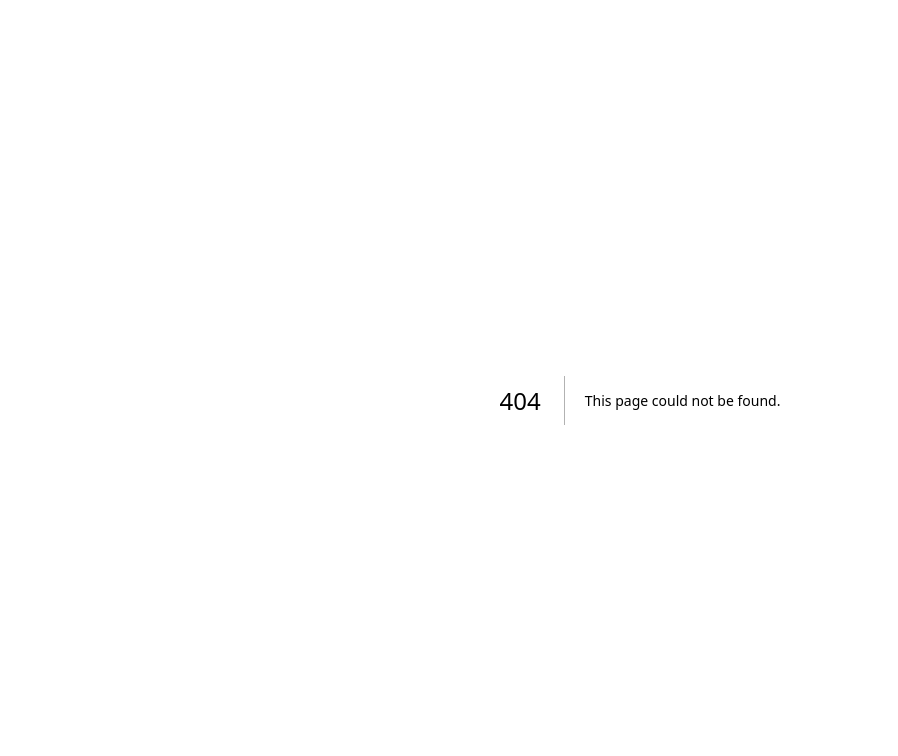
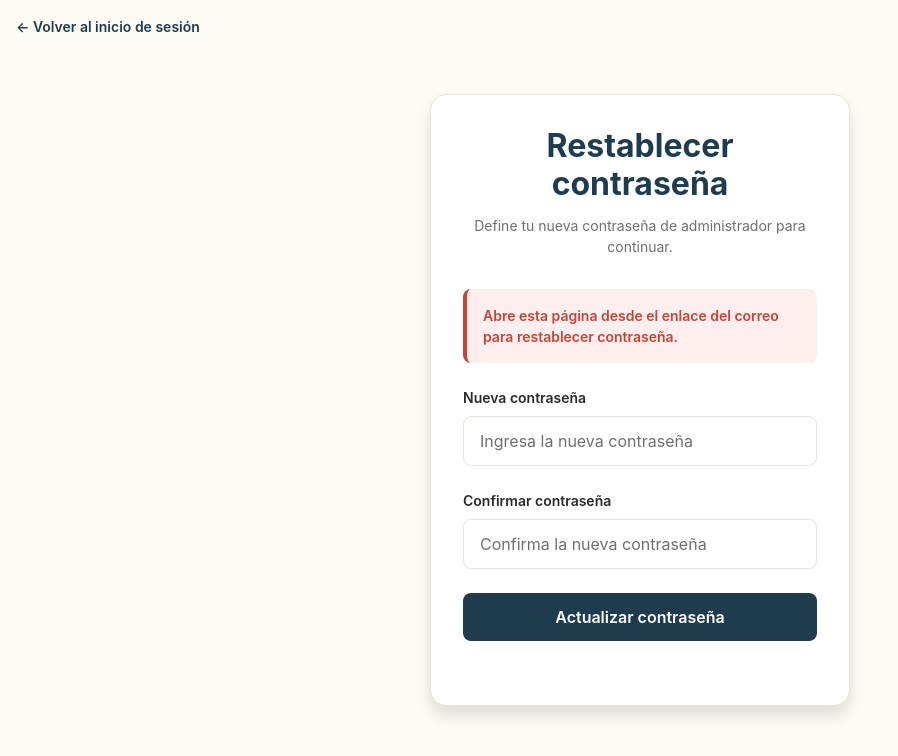
Before and after one commit to Lennon0926/capstone-animal-rescue-platform, a Next.js app in the folder apps/web/: page /admin/reset-password in a window 1280 px wide. Before the commit this address had no page. Shown: the top 756 px of the page, without its empty margins (0-898 px from the left). Built offline with nearby package versions, Linux system fonts and the light colour scheme; no server answers.

Commit message:
feat: implement password reset functionality and enhance user feedback messages

```diff
--- a/apps/web/components/Admin/Login/login.module.css
+++ b/apps/web/components/Admin/Login/login.module.css
@@ -57,6 +57,17 @@
   background-color: #fee;
   border-left: 4px solid var(--color-error);
   color: var(--color-error);
+  padding: var(--space-4);
+  border-radius: var(--radius-md);
+  margin-bottom: var(--space-6);
+  font-size: var(--text-sm);
+  font-weight: var(--font-weight-semibold);
+}
+
+.successMessage {
+  background-color: #e8f7ef;
+  border-left: 4px solid var(--color-secondary);
+  color: #1b7a4b;
   padding: var(--space-4);
   border-radius: var(--radius-md);
   margin-bottom: var(--space-6);
@@ -146,6 +157,27 @@
   opacity: 0.5;
 }
 
+.forgotPasswordButton {
+  align-self: flex-end;
+  margin-top: var(--space-2);
+  background: none;
+  border: none;
+  color: var(--color-primary);
+  font-size: var(--text-sm);
+  font-weight: var(--font-weight-semibold);
+  cursor: pointer;
+  padding: 0;
+}
+
+.forgotPasswordButton:hover:not(:disabled) {
+  text-decoration: underline;
+}
+
+.forgotPasswordButton:disabled {
+  cursor: not-allowed;
+  opacity: 0.6;
+}
+
 .submitButton {
   width: 100%;
   padding: var(--space-3) var(--space-6);
--- a/apps/web/components/Admin/Login/login.tsx
+++ b/apps/web/components/Admin/Login/login.tsx
@@ -10,29 +10,35 @@ export default function LoginPage() {
   const [email, setEmail] = useState('');
   const [password, setPassword] = useState('');
   const [loading, setLoading] = useState(false);
+  const [sendingReset, setSendingReset] = useState(false);
   const [error, setError] = useState<string | null>(null);
+  const [resetMessage, setResetMessage] = useState<string | null>(null);
   const [showPassword, setShowPassword] = useState(false);
 
   const handleEmailLogin = async (e: React.FormEvent) => {
     e.preventDefault();
 
     if (!email || !password) {
+      setResetMessage(null);
       setError('Please enter both email and password');
       return;
     }
 
     if (email.length < 5) {
+      setResetMessage(null);
       setError('Please enter a valid email address');
       return;
     }
 
     if (password.length < 6) {
+      setResetMessage(null);
       setError('Password must be at least 6 characters');
       return;
     }
 
     setLoading(true);
     setError(null);
+    setResetMessage(null);
 
     try {
       const { data, error: signInError } = await supabase.auth.signInWithPassword({
@@ -69,6 +75,44 @@ export default function LoginPage() {
     }
   };
 
+  const handleForgotPassword = async () => {
+    const normalizedEmail = email.trim().toLowerCase();
+
+    if (!normalizedEmail) {
+      setResetMessage(null);
+      setError('Primero ingresa tu correo para recibir el enlace de restablecimiento.');
+      return;
+    }
+
+    if (normalizedEmail.length < 5) {
+      setResetMessage(null);
+      setError('Please enter a valid email address.');
+      return;
+    }
+
+    setSendingReset(true);
+    setError(null);
+    setResetMessage(null);
+
+    const redirectTo =
+      typeof window !== 'undefined' ? `${window.location.origin}/admin/reset-password` : undefined;
+
+    const { error: resetError } = await supabase.auth.resetPasswordForEmail(normalizedEmail, {
+      ...(redirectTo ? { redirectTo } : {}),
+    });
+
+    if (resetError) {
+      setResetMessage(null);
+      setError(resetError.message || 'No se pudo enviar el correo de restablecimiento. Inténtalo de nuevo.');
+      setSendingReset(false);
+      return;
+    }
+
+    setSendingReset(false);
+    setError(null);
+    setResetMessage('Enlace de restablecimiento enviado. Revisa tu correo.');
+  };
+
 
 
   return (
@@ -85,6 +129,7 @@ export default function LoginPage() {
         </div>
 
         {error && <div className={styles.errorMessage}>{error}</div>}
+        {resetMessage && <div className={styles.successMessage}>{resetMessage}</div>}
 
         <form onSubmit={handleEmailLogin} className={styles.form}>
           <div className={styles.formGroup}>
@@ -132,6 +177,14 @@ export default function LoginPage() {
                 )}
               </button>
             </div>
+            <button
+              type="button"
+              className={styles.forgotPasswordButton}
+              onClick={handleForgotPassword}
+              disabled={loading || sendingReset}
+            >
+              {sendingReset ? 'Enviando enlace...' : '¿Olvidaste tu contraseña?'}
+            </button>
           </div>
 
           <button
--- /dev/null
+++ b/apps/web/pages/admin/reset-password.tsx
@@ -0,0 +1,148 @@
+import { useEffect, useState } from 'react';
+import Link from 'next/link';
+import { useRouter } from 'next/router';
+import { supabase } from '@/lib/supabase';
+import styles from '@/components/Admin/Login/login.module.css';
+
+export default function ResetPasswordPage() {
+  const router = useRouter();
+  const [newPassword, setNewPassword] = useState('');
+  const [confirmPassword, setConfirmPassword] = useState('');
+  const [loading, setLoading] = useState(false);
+  const [error, setError] = useState<string | null>(null);
+  const [successMessage, setSuccessMessage] = useState<string | null>(null);
+  const [hasRecoverySession, setHasRecoverySession] = useState(false);
+
+  useEffect(() => {
+    let mounted = true;
+
+    const validateRecoverySession = async () => {
+      const {
+        data: { session },
+      } = await supabase.auth.getSession();
+
+      if (!mounted) {
+        return;
+      }
+
+      setHasRecoverySession(Boolean(session));
+      if (!session) {
+        setError('Abre esta página desde el enlace del correo para restablecer contraseña.');
+      }
+    };
+
+    void validateRecoverySession();
+
+    const {
+      data: { subscription },
+    } = supabase.auth.onAuthStateChange((event, session) => {
+      if (!mounted) {
+        return;
+      }
+
+      if (event === 'PASSWORD_RECOVERY' || Boolean(session)) {
+        setHasRecoverySession(true);
+        setError(null);
+      }
+    });
+
+    return () => {
+      mounted = false;
+      subscription.unsubscribe();
+    };
+  }, []);
+
+  const handleResetPassword = async (e: React.FormEvent) => {
+    e.preventDefault();
+    setError(null);
+    setSuccessMessage(null);
+
+    if (!hasRecoverySession) {
+      setError('El enlace para restablecer contraseña es inválido o expiró. Solicita uno nuevo.');
+      return;
+    }
+
+    if (newPassword.length < 6) {
+      setError('La contraseña debe tener al menos 6 caracteres.');
+      return;
+    }
+
+    if (newPassword !== confirmPassword) {
+      setError('Las contraseñas no coinciden.');
+      return;
+    }
+
+    setLoading(true);
+
+    const { error: updateError } = await supabase.auth.updateUser({
+      password: newPassword,
+    });
+
+    if (updateError) {
+      setError(updateError.message || 'No se pudo restablecer la contraseña. Inténtalo de nuevo.');
+      setLoading(false);
+      return;
+    }
+
+    setLoading(false);
+    setSuccessMessage('Contraseña actualizada. Redirigiendo al inicio de sesión...');
+    setTimeout(() => {
+      void router.push('/admin/login');
+    }, 1500);
+  };
+
+  return (
+    <div className={styles.container}>
+      <Link href="/admin/login" className={styles.backButton}>
+        ← Volver al inicio de sesión
+      </Link>
+      <div className={styles.wrapper}>
+        <div className={styles.header}>
+          <h1 className={styles.title}>Restablecer contraseña</h1>
+          <p className={styles.subtitle}>Define tu nueva contraseña de administrador para continuar.</p>
+        </div>
+
+        {error && <div className={styles.errorMessage}>{error}</div>}
+        {successMessage && <div className={styles.successMessage}>{successMessage}</div>}
+
+        <form onSubmit={handleResetPassword} className={styles.form}>
+          <div className={styles.formGroup}>
+            <label htmlFor="new-password" className={styles.label}>
+              Nueva contraseña
+            </label>
+            <input
+              id="new-password"
+              type="password"
+              value={newPassword}
+              onChange={(e) => setNewPassword(e.target.value)}
+              className={styles.input}
+              placeholder="Ingresa la nueva contraseña"
+              disabled={loading}
+              required
+            />
+          </div>
+
+          <div className={styles.formGroup}>
+            <label htmlFor="confirm-password" className={styles.label}>
+              Confirmar contraseña
+            </label>
+            <input
+              id="confirm-password"
+              type="password"
+              value={confirmPassword}
+              onChange={(e) => setConfirmPassword(e.target.value)}
+              className={styles.input}
+              placeholder="Confirma la nueva contraseña"
+              disabled={loading}
+              required
+            />
+          </div>
+
+          <button type="submit" className={styles.submitButton} disabled={loading}>
+            {loading ? 'Actualizando contraseña...' : 'Actualizar contraseña'}
+          </button>
+        </form>
+      </div>
+    </div>
+  );
+}
```
